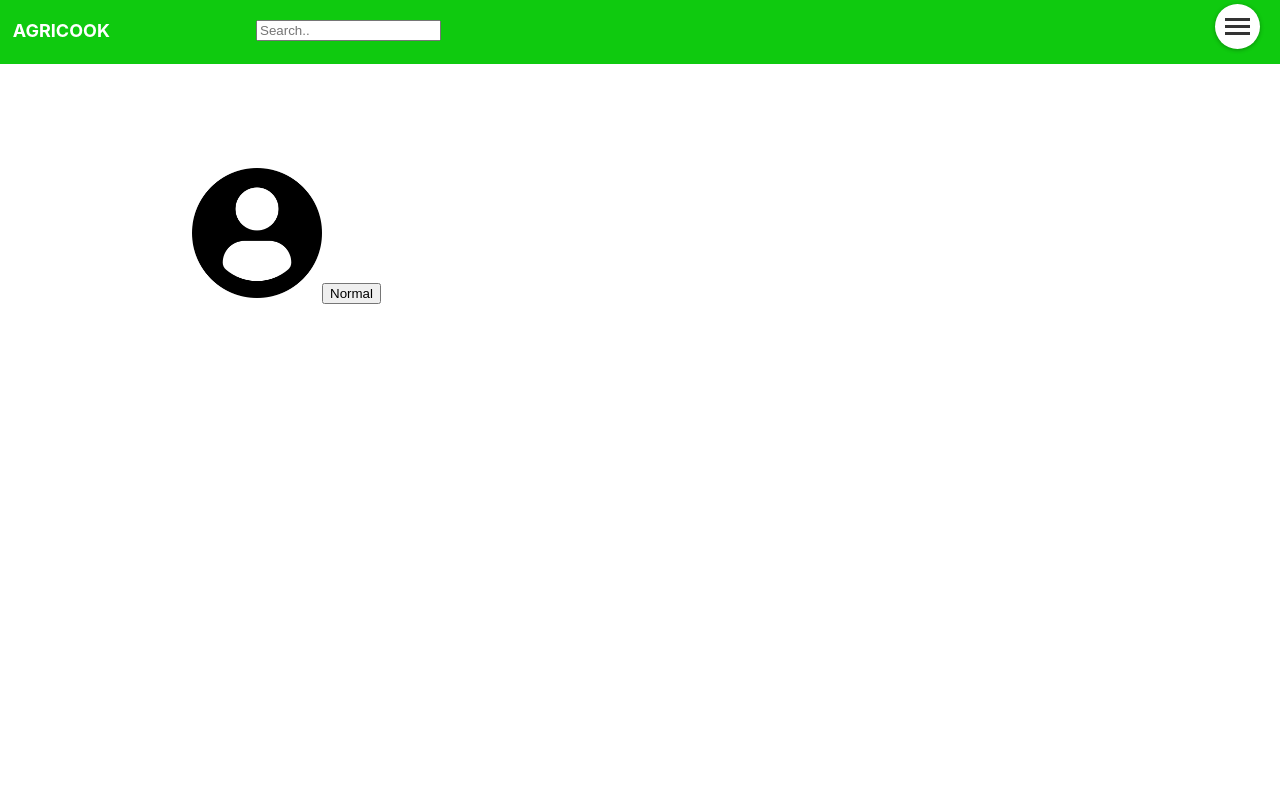
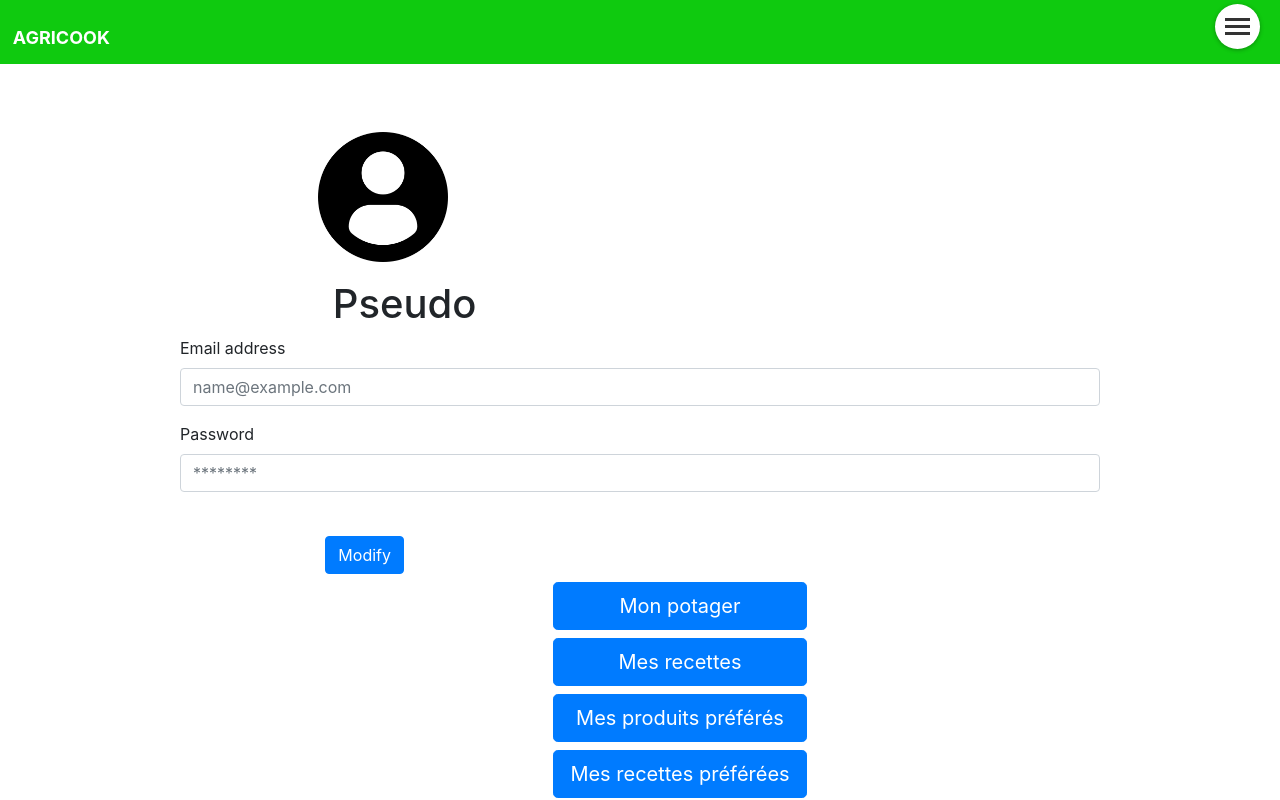
Before and after one commit to rubenfh/PPE-Final, a React (Create React App) app: page / in a window 1280 px wide. Built offline with nearby package versions, Linux system fonts and the light colour scheme.

Commit message:
functionnal profil user page

```diff
--- a/package.json
+++ b/package.json
@@ -7,10 +7,13 @@
     "@testing-library/react": "^9.4.1",
     "@testing-library/user-event": "^7.2.1",
     "axios": "^0.19.2",
+    "bootstrap": "^4.4.1",
     "react": "^16.12.0",
+    "react-bootstrap": "^1.0.0-beta.17",
     "react-dom": "^16.12.0",
     "react-scripts": "3.4.0",
-    "reactjs-popup": "^1.5.0"
+    "reactjs-popup": "^1.5.0",
+    "reactstrap": "^8.4.1"
   },
   "scripts": {
     "start": "react-scripts start",
--- a/src/App.js
+++ b/src/App.js
@@ -4,6 +4,7 @@ import Topnav  from './Widgets/TopNavBar/TopNavBar';
 import Nav from './Widgets/Nav/Nav';
 import axios from 'axios';
 import User_profile from './Widgets/User_Profile/Final_user_profile';
+import 'bootstrap/dist/css/bootstrap.min.css';
 
 class ComponentDidMount extends Component{
   componentDidMount() {
@@ -26,16 +27,23 @@ class App extends Component {
     // don't put () next to clickDropDown or the method would be automatically executed
     //instead we pass a reference, we pass the address to that method
     return (
+      <div>
             <aside>
             <div className="row">
                 <div className="col-8 col-sm-8 col-md-9 col-lg-9 col-xl-10">
                     <div className="divh">
+
             <Topnav/>
             <Nav/>
+            </div>
+                </div></div>
+                </aside>
+
+            <div class="container">
             <User_profile/>
             </div>
-                </div></div></aside>
 
+        </div>
     );
   }
 }
--- a/src/Widgets/Nav/Nav.js
+++ b/src/Widgets/Nav/Nav.js
@@ -28,6 +28,7 @@ const Nav = () => (
             {close => <Menu close={close} />}
         </Popup>
     </div>
+
 );
 
 export default Nav;
--- a/src/Widgets/TopNavBar/TopNavBar.js
+++ b/src/Widgets/TopNavBar/TopNavBar.js
@@ -6,16 +6,14 @@ const Topnav = props => (
         <br></br>
         <b href="/">AGRICOOK</b>
         <br></br>
+
         <div className="toolbar_widget_list">
             <ul>
-
             </ul>
-            <div class="navbar">
-  <input type="text" placeholder="Search.."></input>
-  </div>
         </div>
 
     </header>
+
 );
 
 export default Topnav;
--- /dev/null
+++ b/src/Widgets/User_Profile/Button_modify.css
@@ -0,0 +1,12 @@
+.btn  {
+  background-color:  rgb(15, 202, 15); /* Green */
+  border: none;
+  color: white;
+  padding: 15px 32px;
+  text-align: center;
+  text-decoration: none;
+  /*display: inline-block;*/
+  font-size: 16px;
+  margin-left: 15.8%;
+  margin-top: 3%;
+}
--- a/src/Widgets/User_Profile/Button_modify.js
+++ b/src/Widgets/User_Profile/Button_modify.js
@@ -1,10 +1,10 @@
-import './Photo_profil.css';
+import './Button_modify.css';
 import React from 'react';
 //import photo from './profil_picture.png'; // Tell webpack this JS file uses this image
 
 
 function Modify() {
   // Import result is the URL of your image
-  return <button type="button" class="btn btn-primary">Normal</button>;
+  return <button type="button" class="btn btn-primary">Modify</button>;
 }
 export default Modify;
--- /dev/null
+++ b/src/Widgets/User_Profile/Final_user_profile.css
@@ -0,0 +1,5 @@
+.flexbox-container {
+    display: flex;
+    flex-direction: row;
+
+}
--- a/src/Widgets/User_Profile/Final_user_profile.js
+++ b/src/Widgets/User_Profile/Final_user_profile.js
@@ -1,17 +1,41 @@
 import React from 'react';
-//import './App.css';
+//import { Container, Row, Col } from 'reactstrap';
+import './Final_user_profile.css';
 //import Topnav  from './Widgets/TopNavBar/TopNavBar';
 //import Nav from './Widgets/Nav/Nav';
 //import axios from 'axios';
 import Profile_pic from './Photo_profil';
 import Modify_Button from './Button_modify';
+import Pseudo from './Pseudo_text_area';
+import UserForm from './User_Form';
+import UserButtons from './User_button';
+import { Col, Row } from 'react-bootstrap';
+
 
 
 const final_profile = () => (
+
+    <div class = "row justify-content-md-center">
+    <div class="col-sm-10">
     <div>
-    <Profile_pic/>
+        <Profile_pic/>
+        </div>
+        <div>
+        <Pseudo/>
+    </div>
+    <div>
+    <UserForm/>
+    </div>
+    <div>
     <Modify_Button/>
     </div>
+    </div>
+    <div>
+    <UserButtons/>
+    </div>
+
+    </div>
+
 );
 
 export default final_profile;
--- /dev/null
+++ b/src/Widgets/User_Profile/Pseudo_text_area.css
@@ -0,0 +1,4 @@
+.pseudo{
+    margin-top: 2%;
+    margin-left: 16.6%;
+}
--- /dev/null
+++ b/src/Widgets/User_Profile/Pseudo_text_area.js
@@ -0,0 +1,7 @@
+import React from 'react';
+import './Pseudo_text_area.css'
+
+const Pseudo = () => (
+<h1 class="pseudo">Pseudo</h1>
+);
+export default Pseudo;
--- /dev/null
+++ b/src/Widgets/User_Profile/User_Form.js
@@ -0,0 +1,18 @@
+import React from 'react';
+import {Form} from 'react-bootstrap';
+
+
+const UserForm = () => (
+<Form>
+  <Form.Group controlId="exampleForm.ControlInput1">
+    <Form.Label>Email address</Form.Label>
+    <Form.Control type="email" placeholder="name@example.com" /></Form.Group>
+
+    <Form.Group controlId="exampleForm.ControlInput2">
+    <Form.Label>Password</Form.Label>
+    <Form.Control type="password" placeholder="********" /></Form.Group>
+</Form>
+
+
+);
+export default UserForm;
--- /dev/null
+++ b/src/Widgets/User_Profile/User_button.js
@@ -0,0 +1,23 @@
+import React from 'react';
+import Button from 'react-bootstrap/Button';
+
+
+
+const Select_buttons = () => (
+    <div>
+  <Button variant="primary" size="lg" block>
+    Mon potager
+  </Button>
+  <Button variant="primary" size="lg" block>
+    Mes recettes
+  </Button>
+  <Button variant="primary" size="lg" block>
+    Mes produits préférés
+  </Button>
+  <Button variant="primary" size="lg" block>
+    Mes recettes préférées
+  </Button>
+</div>
+
+);
+export default Select_buttons;
```
Also changed, not shown: 1 other file (tests, documents, lock files or other folders).
